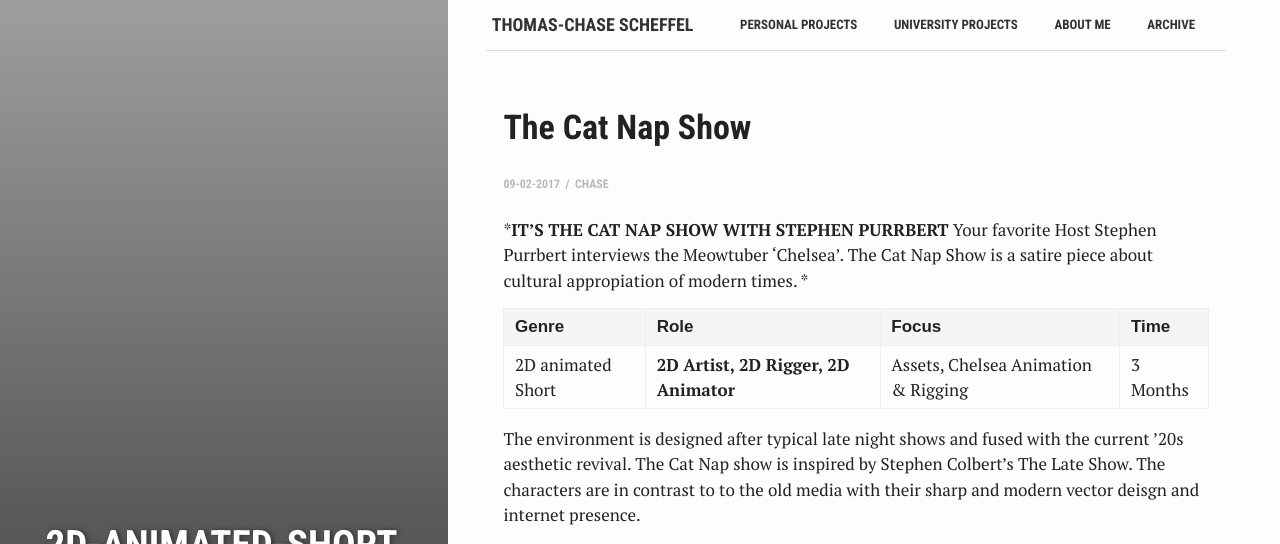
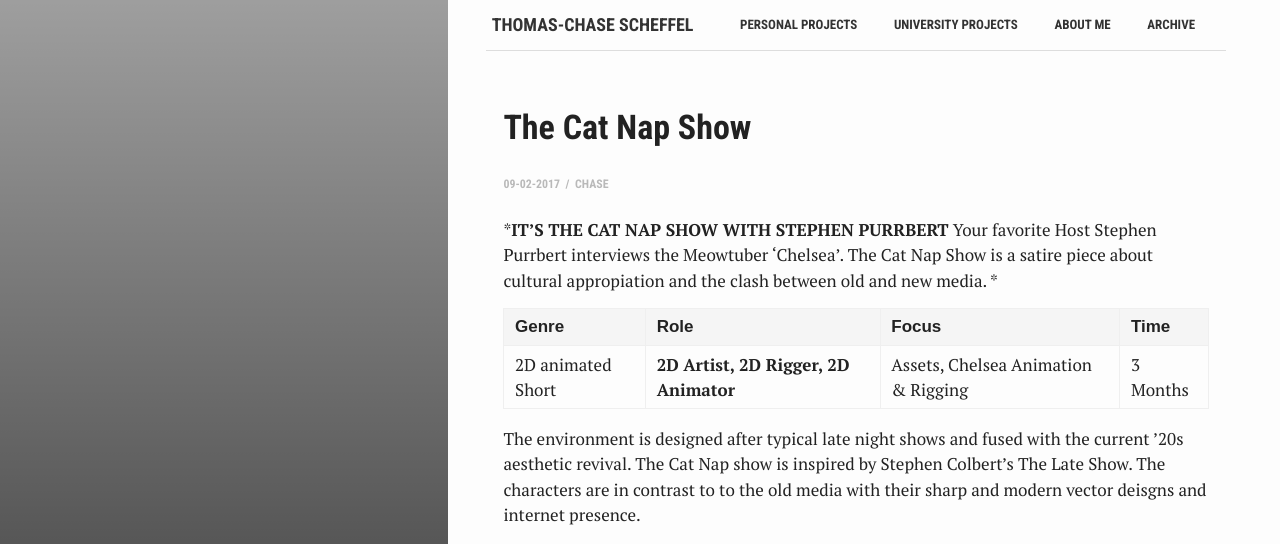
Before and after one commit to ChaseTheHunter/chasethehunter.github.io, a Jekyll site: the page built from _posts/2017-02-23-cat-nap-show.markdown, in a window 1280 px wide and 900 px high, cut to the strip 0-544 px from the top of the window. Built offline with Jekyll 4.4.1, drawn with Linux system fonts in a browser that asks for light colours; some of the changed text lies outside the part shown.

Commit message:
Update 2017-02-23-cat-nap-show.markdown

```diff
--- a/_posts/2017-02-23-cat-nap-show.markdown
+++ b/_posts/2017-02-23-cat-nap-show.markdown
@@ -2,7 +2,7 @@
 layout: post
 title:  "The Cat Nap Show"
 crawlertitle: "The Cat Nap Show"
-summary: "Your favorite Host Stephen Purrbert interviews the Meowtuber 'Chelsea'. The Cat Nap Show is a satire piece about cultural appropiation of modern times."
+summary: "The Cat Nap Show is a satire piece about cultural appropiation and the clash between old and new media."
 date:   2017-02-09 +0700
 categories: uni_projects
 tags: '2D-animated-short'
@@ -10,14 +10,14 @@
 bg: 'aside/catnap.png'
 ---
 *__IT'S THE CAT NAP SHOW WITH STEPHEN PURRBERT__
-Your favorite Host Stephen Purrbert interviews the Meowtuber 'Chelsea'. The Cat Nap Show is a satire piece about cultural appropiation of modern times. *
+Your favorite Host Stephen Purrbert interviews the Meowtuber 'Chelsea'. The Cat Nap Show is a satire piece about cultural appropiation and the clash between old and new media. *
 
 Genre | Role | Focus | Time |
 ------------ | -------------| -------- |----|
 2D animated Short | **2D Artist, 2D Rigger, 2D Animator** | Assets, Chelsea Animation & Rigging | 3 Months |
 
 
-The environment is designed after typical late night shows and fused with the current '20s aesthetic revival. The Cat Nap show is inspired by Stephen Colbert's The Late Show. The characters are in contrast to to the old media with their sharp and modern vector deisgn and internet presence.
+The environment is designed after typical late night shows and fused with the current '20s aesthetic revival. The Cat Nap show is inspired by Stephen Colbert's The Late Show. The characters are in contrast to to the old media with their sharp and modern vector deisgns and internet presence.
 
 
 {% include youtubePlayer.html id='OKRacFlhzJI' %}
```
